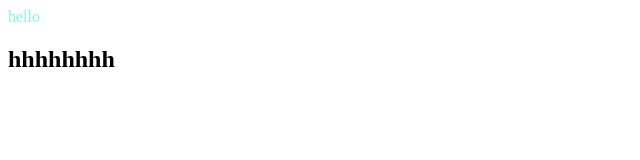
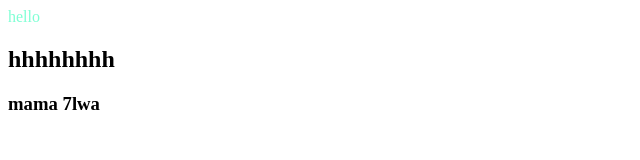
Before and after one commit to MyRiamHani/myproject, a plain HTML site: page index.html in a window 1280 px wide. Shown: the whole page, without its empty margins (0-640 px from the left). Drawn offline with Linux system fonts and the light colour scheme.

Commit message:
Update index.html

```diff
--- a/index.html
+++ b/index.html
@@ -11,6 +11,7 @@
 <body>
     <h>hello</h>
     <h2>hhhhhhhh</h2>
+    <h3>mama 7lwa</h3>
 <script src="app.js"></script>
 
 </body>
```
